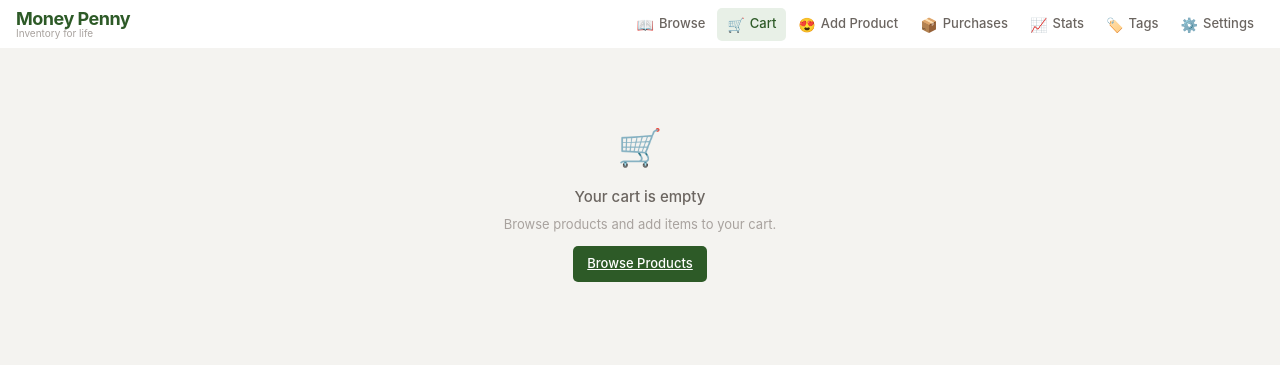
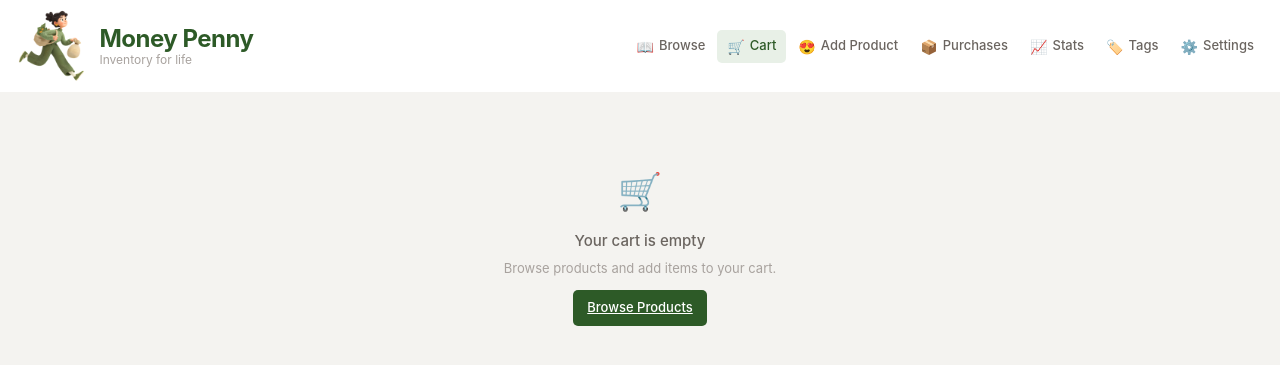
Before and after one commit to mrinalinisin/theo, a Flask app: page /cart in a window 1280 px wide. Shown: the top 365 px of the page. Run offline with Flask 3, Linux system fonts and the light colour scheme.

Commit message:
Add logo mark and favicons, enlarge brand header
Co-Authored-By: Claude Opus 4.7 (1M context) <noreply@anthropic.com>

```diff
--- a/static/style.css
+++ b/static/style.css
@@ -48,23 +48,34 @@ body {
   gap: 16px;
   background: var(--surface);
   padding: 0 16px;
-  height: 48px;
+  height: 92px;
   position: sticky;
   top: 0;
   z-index: 110;
 }
 .top-header-logo {
-  font-size: 18px;
+  font-size: 24px;
   font-weight: 700;
   letter-spacing: -0.5px;
   color: var(--accent);
   text-decoration: none;
   flex-shrink: 0;
   line-height: 1.1;
+  display: inline-flex;
+  align-items: center;
+  gap: 12px;
+}
+.top-header-logo-text {
+  display: block;
+}
+.logo-mark {
+  height: 76px;
+  width: auto;
+  display: block;
 }
 .top-header-tagline {
   display: block;
-  font-size: 10px;
+  font-size: 12px;
   font-weight: 400;
   color: var(--text-faint);
   letter-spacing: 0;
--- a/templates/base.html
+++ b/templates/base.html
@@ -10,14 +10,19 @@
   <title>{% block title %}Money Penny{% endblock %}</title>
   <link rel="stylesheet" href="{{ url_for('static', filename='style.css') }}">
   <link rel="manifest" href="{{ url_for('static', filename='manifest.json') }}">
-  <link rel="apple-touch-icon" href="{{ url_for('static', filename='icons/icon-192.png') }}">
+  <link rel="icon" type="image/png" sizes="32x32" href="{{ url_for('static', filename='favicon-32.png') }}">
+  <link rel="icon" type="image/png" sizes="16x16" href="{{ url_for('static', filename='favicon-16.png') }}">
+  <link rel="apple-touch-icon" href="{{ url_for('static', filename='apple-touch-icon.png') }}">
 </head>
 <body>
 <div class="app-shell">
 
   <!-- ═══ Top Header Nav ═══ -->
   <header class="top-header">
-    <a href="/" class="top-header-logo">Money Penny<span class="top-header-tagline">Inventory for life</span></a>
+    <a href="/" class="top-header-logo">
+      <img src="{{ url_for('static', filename='logo.png') }}" alt="Money Penny logo" class="logo-mark">
+      <span class="top-header-logo-text">Money Penny<span class="top-header-tagline">Inventory for life</span></span>
+    </a>
     <nav class="top-header-nav">
       <a href="{{ url_for('shopping_list') }}" class="{{ 'active' if request.endpoint == 'shopping_list' }}">
         <span class="icon">&#x1f4d6;</span> Browse
```
Also changed, not shown: static/apple-touch-icon.png (added), static/favicon-16.png (added), static/favicon-32.png (added), static/logo.png (added).
